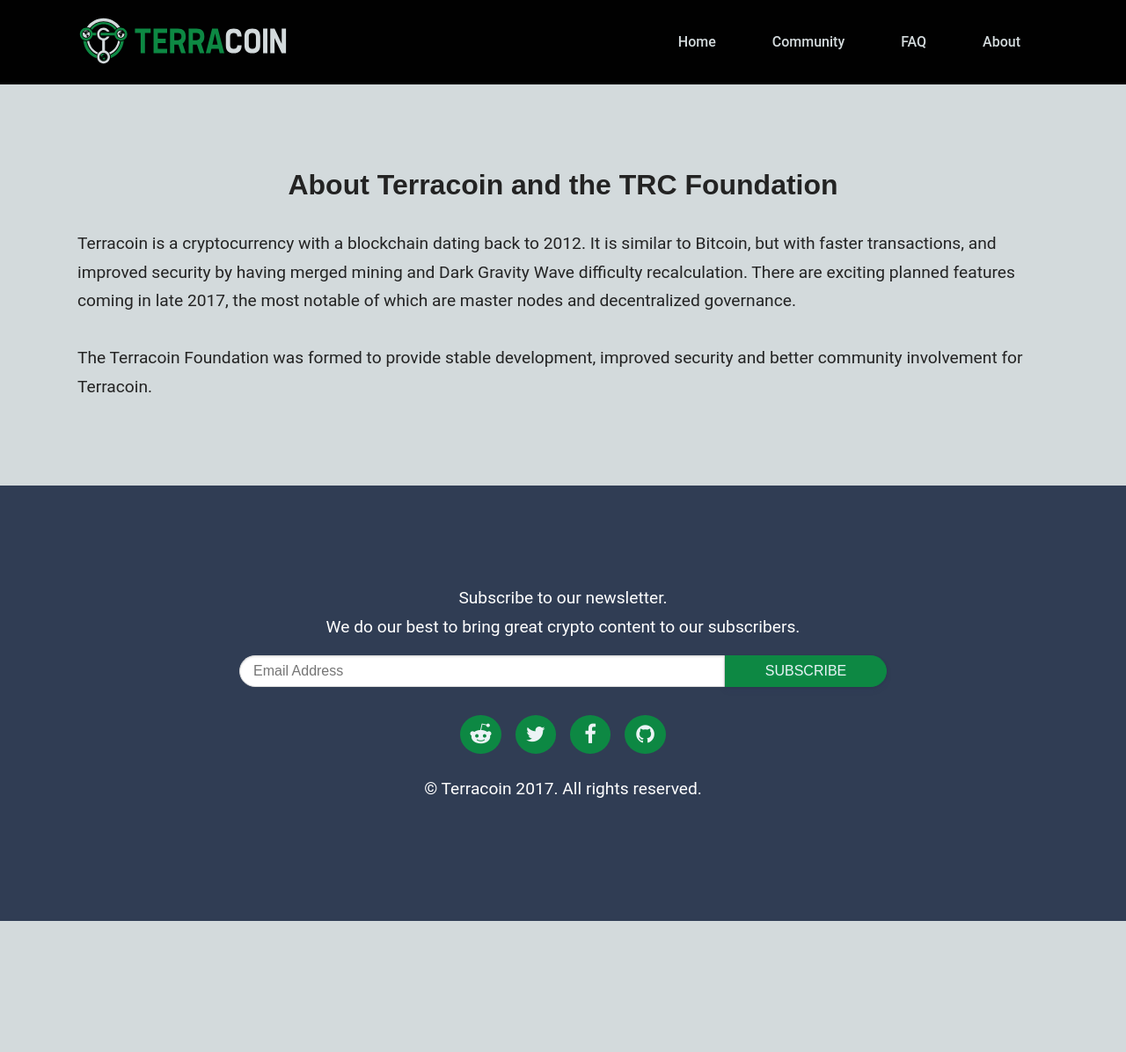
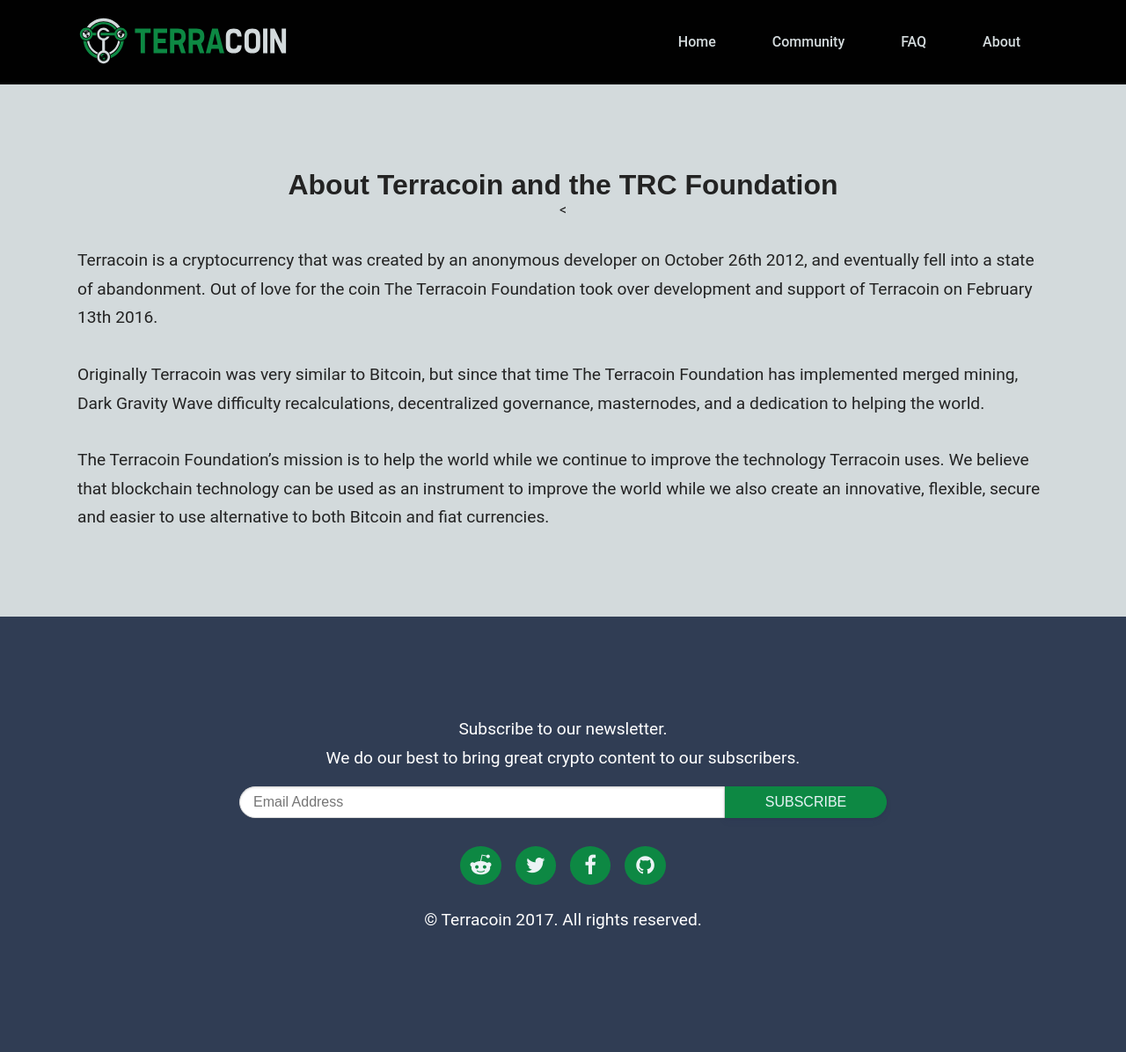
Before and after one commit to terracoin/website, a Jekyll site: the page built from about.html, in a window 1280 px wide. Shown: the whole page at 88% size. Built offline with Jekyll 4.4.1, drawn with Linux system fonts in a browser that asks for light colours; comment, search, counter and statistics services are not loaded; before the commit the page ends 1047 px from its top, so only the background shows below that.

Commit message:
Update about.html

```diff
--- a/about.html
+++ b/about.html
@@ -10,8 +10,9 @@ header: about-page
        <div class="row center-xs">
           <div class="col-xs-12">
               <h1>About Terracoin and the TRC Foundation</h1>
-              <p>Terracoin is a cryptocurrency with a blockchain dating back to 2012.  It is similar to Bitcoin, but with faster transactions, and improved security by having merged mining and Dark Gravity Wave difficulty recalculation. There are exciting planned features coming in late 2017, the most notable of which are master nodes and decentralized governance.</p>
-              <p>The Terracoin Foundation was formed to provide stable development, improved security and better community involvement for Terracoin.</p>
+              <<p>Terracoin is a cryptocurrency that was created by an anonymous developer on October 26th 2012, and eventually fell into a state of abandonment. Out of love for the coin The Terracoin Foundation took over development and support of Terracoin on February 13th 2016.</p>
+              <p>Originally Terracoin was very similar to Bitcoin, but since that time The Terracoin Foundation has implemented merged mining, Dark Gravity Wave difficulty recalculations, decentralized governance, masternodes, and a dedication to helping the world.</p>
+              <p>The Terracoin Foundation’s mission is to help the world while we continue to improve the technology Terracoin uses.  We believe that blockchain technology can be used as an instrument to improve the world while we also create an innovative, flexible, secure and easier to use alternative to both Bitcoin and fiat currencies.</p>
           </div>
        </div>
    </div>
```
